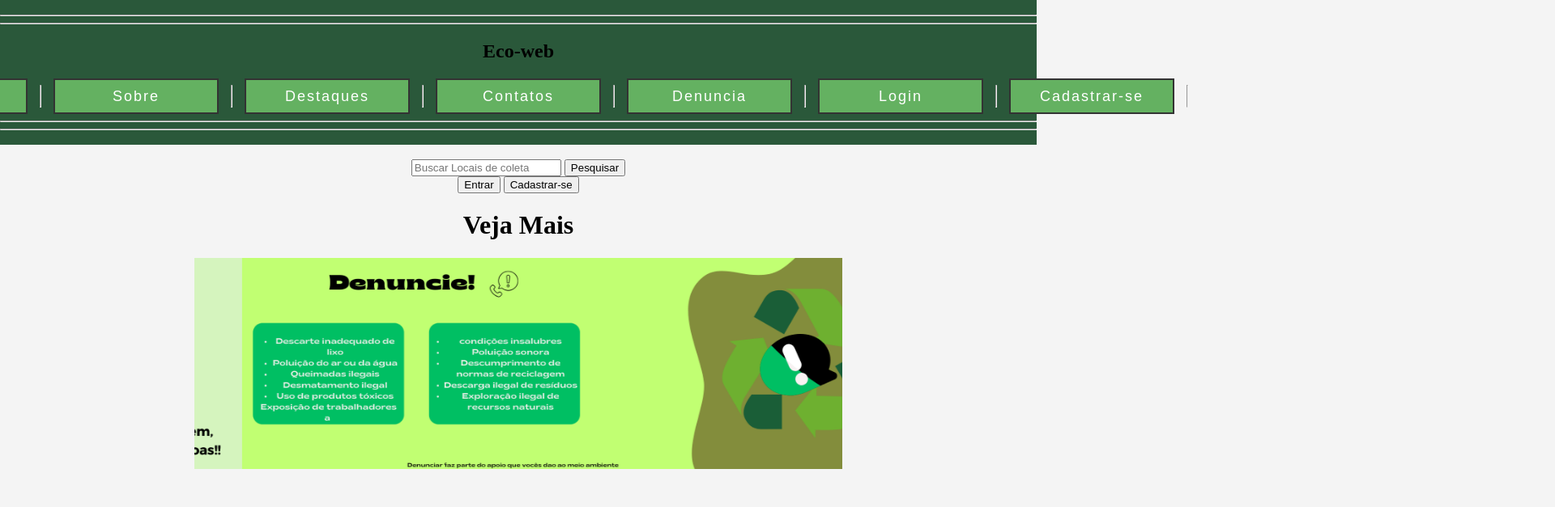
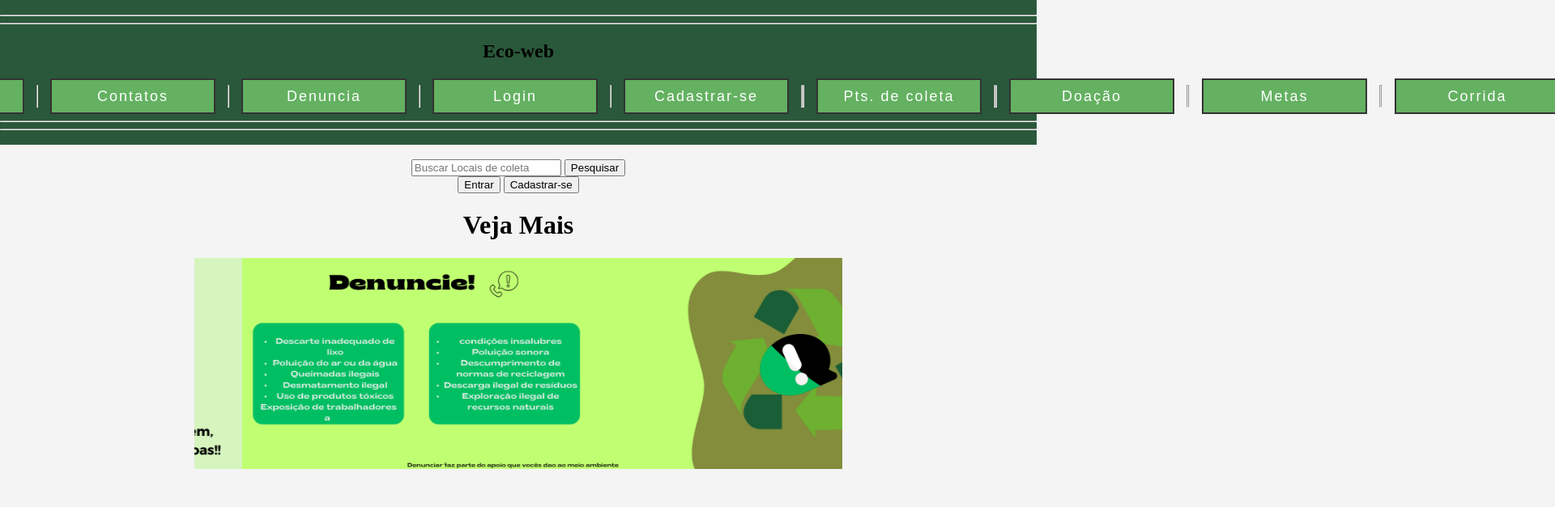
Before and after one commit to gigio16/projeto-ana, a plain HTML site: page index.html in a window 1280 px wide. Shown: the top 627 px of the page at 81% size, 1920 px wide, since content can reach past the window. Drawn offline with Linux system fonts and the light colour scheme.

Commit message:
Add files via upload

```diff
--- a/index.html
+++ b/index.html
@@ -23,6 +23,10 @@
                 <hr> <li><a href="Denuncia.html">Denuncia</a></li>
                 <hr> <li><a href="login.html">Login</a></li>
                 <hr> <li><a href="Cadastro.html">Cadastrar-se</a></li> <hr>
+                <hr> <li><a href="mapa.html">Pts. de coleta</a></li> <hr>
+                <hr> <li><a href="Paginadoacao.html">Doação</a></li> <hr>
+                <hr> <li><a href="metaindex.html">Metas</a></li> <hr>
+                <hr> <li><a href="corrida.html">Corrida</a></li> <hr>
             </ul>
             <hr>
             <hr>
```
